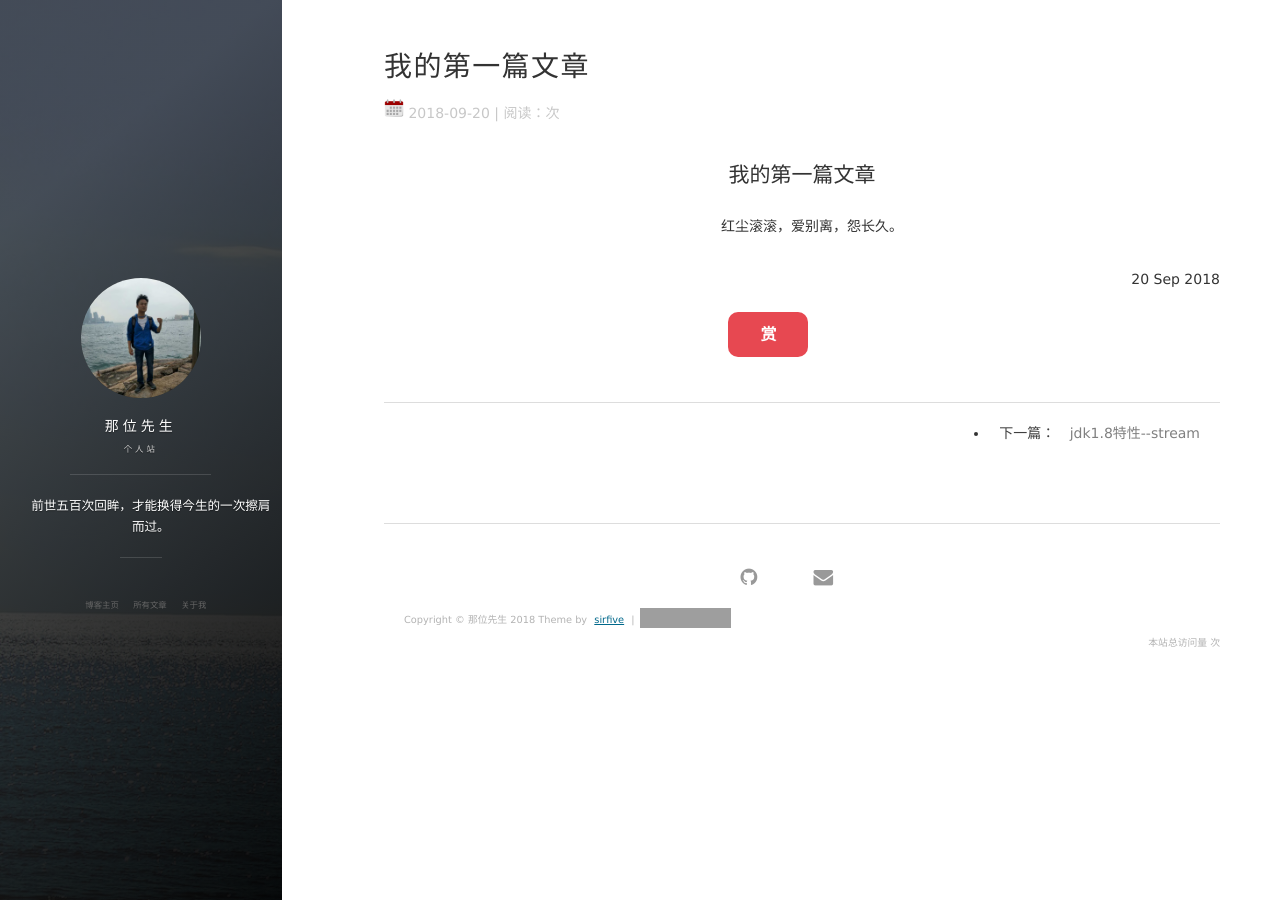
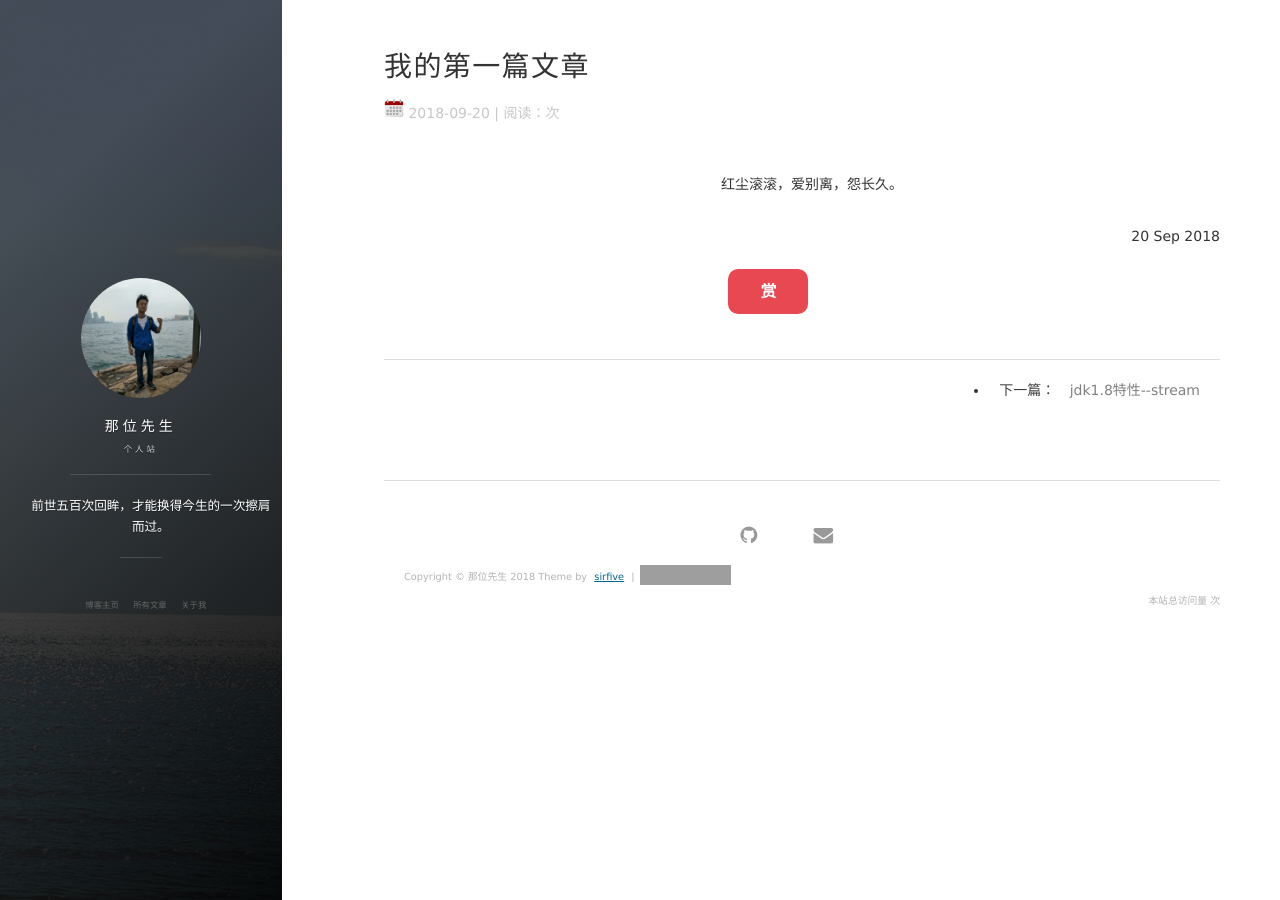
Before and after one commit to sirFive/sirFive.github.io, a Jekyll site: the page built from _posts/2018-09-20-从新手到大师.html, in a window 1280 px wide. Built offline with Jekyll 4.4.1, drawn with Linux system fonts in a browser that asks for light colours; nearby versions of some CDN libraries; comment, search, counter and statistics services are not loaded; grey boxes are pictures that could not be loaded.

Commit message:
去除<h1>标题，直接使用title

```diff
--- a/_posts/2018-09-20-从新手到大师.html
+++ b/_posts/2018-09-20-从新手到大师.html
@@ -5,6 +5,7 @@ date: 2018-09-20
 description: "我的第一篇文章"
 tag: 随笔
 ---
-　<h2 align="center">我的第一篇文章</h2>
+　<p></p>
 　<p align="center">红尘滚滚，爱别离，怨长久。</p>
+  <p></p>
 　<p align="right">{{ page.date | date_to_string }}</p>
--- a/_posts/2018-09-21-stram学习.html
+++ b/_posts/2018-09-21-stram学习.html
@@ -5,7 +5,6 @@ date: 2018-09-21
 description: "Jdk1.8新特性--stream"
 tag: Java
 ---
-<h1 align="center">Jdk1.8新特性--stream</h1>
 <h2>1.描述</h2>
 <b style="margin-left: 2%;"><strong>Classes to support functional-style operations on streams of elements, such as map-reduce  transformations on collections.</strong></b><br/>
 <b style="margin-left: 2%;">翻译成中文就是：这个类用于支持元素流上的功能样式操作，例如集合上的映射还原转换。就是说一般用来操作集合：将要处理的元素集合看作一种流， 流在管道中传输，<br/>
--- a/_posts/2018-11-15-Java并发编程实战.html
+++ b/_posts/2018-11-15-Java并发编程实战.html
@@ -5,7 +5,6 @@ date: 2018-11-15
 description: "Java并发编程实战"
 tag: Java
 ---
-<h1 align="center">Java并发编程实战</h1>
 <h2>1.线程安全性</h2>
 <h3>1.线程安全的定义</h3>
 <p style="margin-left: 2%;">&nbsp;&nbsp;&nbsp;&nbsp;多个线程访问某个类时，不管运行时环境采用何种调度方式或者这些线程如何交替运行，并且在主掉代码中不需要
--- a/_posts/2018-11-16-Java虚拟机01--内存的各个区域.html
+++ b/_posts/2018-11-16-Java虚拟机01--内存的各个区域.html
@@ -5,7 +5,6 @@
 description: "JVM内存的各个区域"
 tag: JVM
 ---
-<h1 align="center">内存的各个区域</h1>
 <h3>1.概述</h3>
 <p style="margin-left: 2%;">&nbsp;&nbsp;&nbsp;&nbsp;Java虚拟机运行的数据区域分为：<strong>线程隔离</strong>的数据区和<strong>非线程隔离</strong>的数据区。线程隔离的数据区包括：
     程序计数器、虚拟机栈、本地方法栈。所有线程共享的数据区包括：堆和方法区。
```
